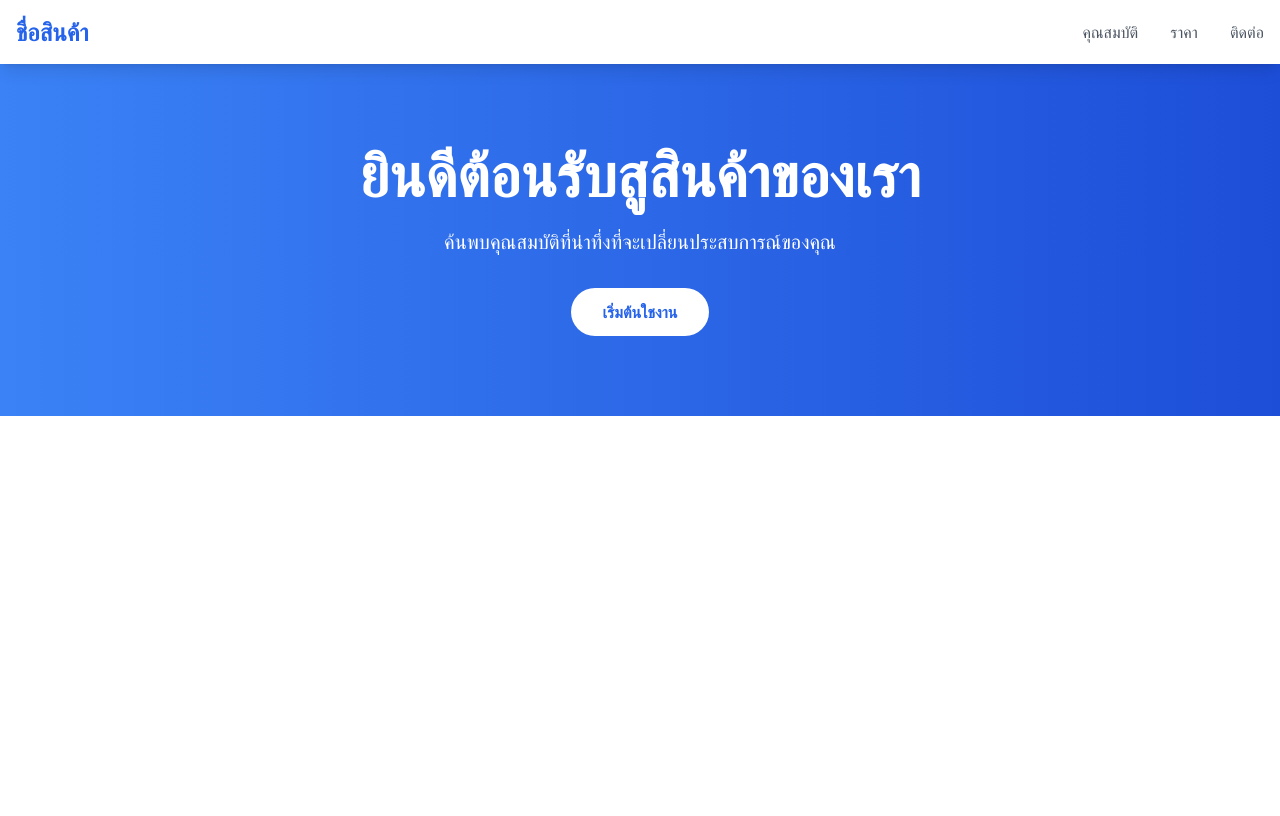
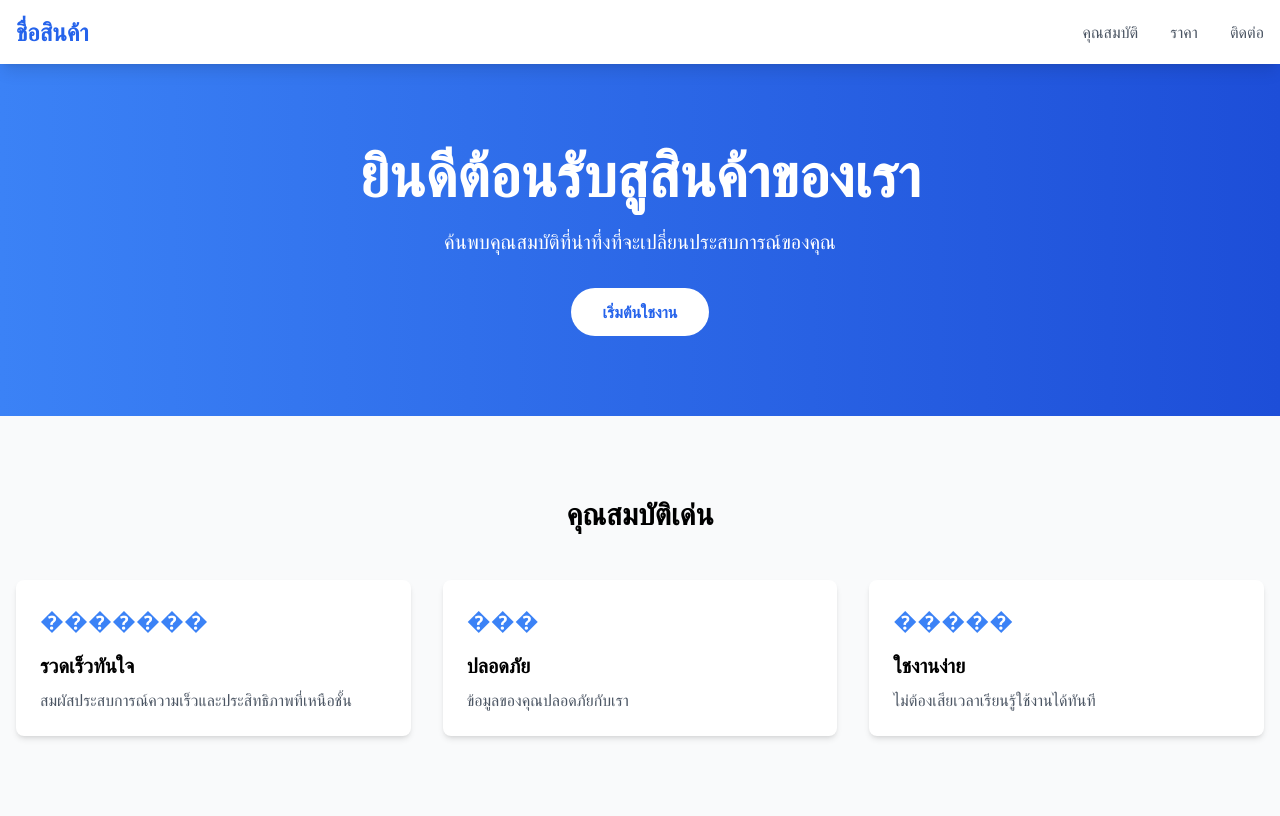
Before and after one commit to Nuttasit-2004/product-landing-page, a plain HTML site: page index.html in a window 1280 px wide. Drawn offline with nearby package versions, Linux system fonts and the light colour scheme.

Commit message:
เพิ่มส่วนแสดงคุณสมบัติพร้อมการ์ด

```diff
--- a/index.html
+++ b/index.html
@@ -44,6 +44,32 @@
             </main>
         </main>
 
+        <section id="features" class="py-20 bg-gray-50">
+            <div class="container mx-auto px-4">
+                <h2 class="text-3xl font-bold text-center mb-12">คุณสมบัติเด่น</h2>
+                <div class="grid grid-cols-1 md:grid-cols-3 gap-8">
+                        <!-- คุณสมบัติที่ 1 -->
+                        <div class="bg-white p-6 rounded-lg shadow-md">
+                            <div class="text-blue-500 text-2xl mb-4">�������</div>
+                            <h3 class="font-bold text-xl mb-2">รวดเร็วทันใจ</h3>
+                            <p class="text-gray-600">สมผัสประสบการณ์ความเร็วและประสิทธิภาพที่เหนือชั้น</p>
+                        </div>
+                        <!-- คุณสมบัติที่ 2 -->
+                        <div class="bg-white p-6 rounded-lg shadow-md">
+                            <div class="text-blue-500 text-2xl mb-4">���</div>
+                            <h3 class="font-bold text-xl mb-2">ปลอดภัย</h3>
+                            <p class="text-gray-600">ข้อมูลของคุณปลอดภัยกับเรา</p>
+                        </div>
+                        <!-- คุณสมบัติที่ 3 -->
+                        <div class="bg-white p-6 rounded-lg shadow-md">
+                            <div class="text-blue-500 text-2xl mb-4">�����</div>
+                            <h3 class="font-bold text-xl mb-2">ใชงานง่าย</h3>
+                            <p class="text-gray-600">ไม่ต้องเสียเวลาเรียนรู้ใช้งานได้ทันที</p>
+                    </div>
+                </div>
+            </div>
+        </section>
+
         <footer>
         <!-- สวนท ้าย ่ -->
         </footer>
```
